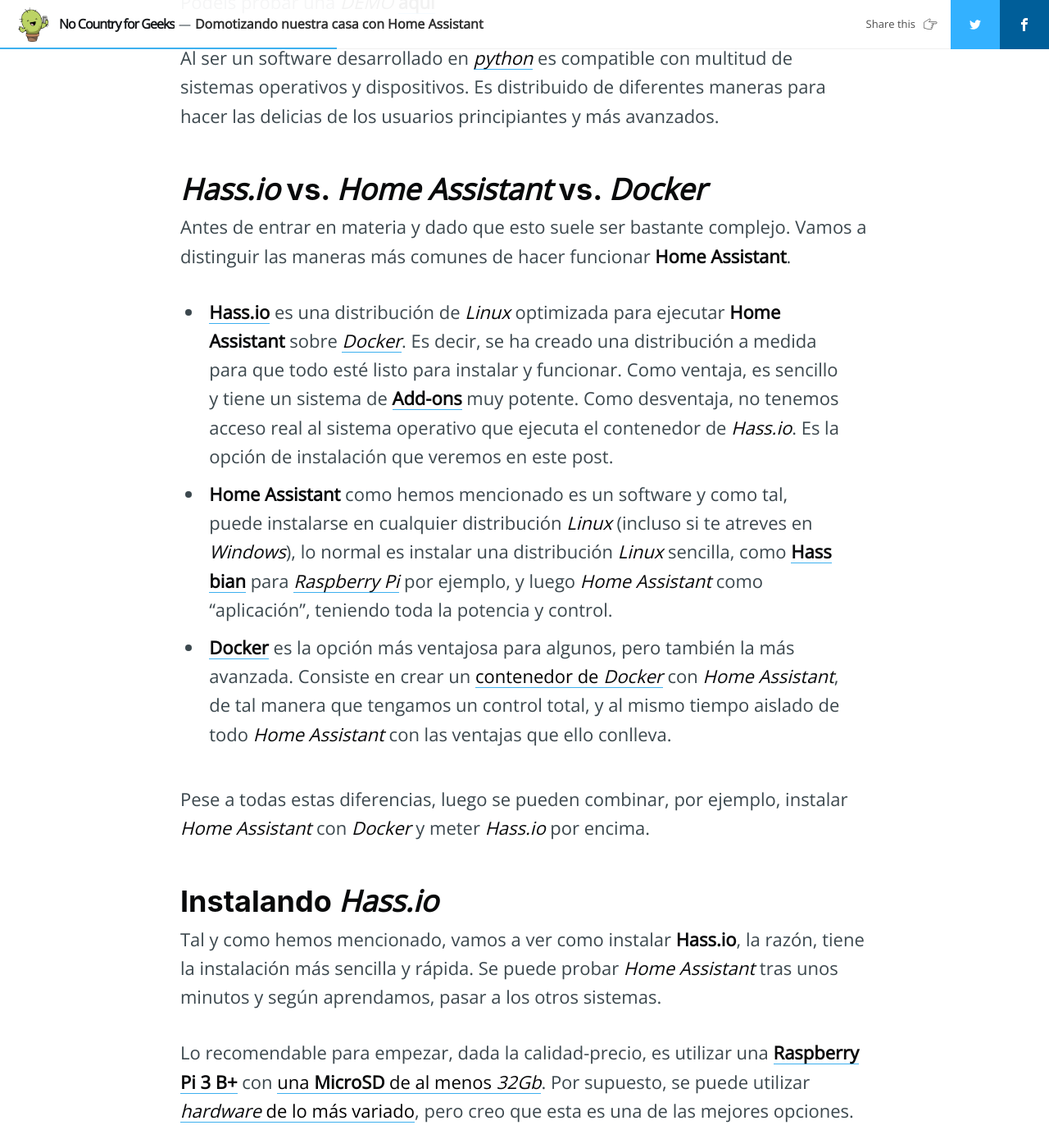
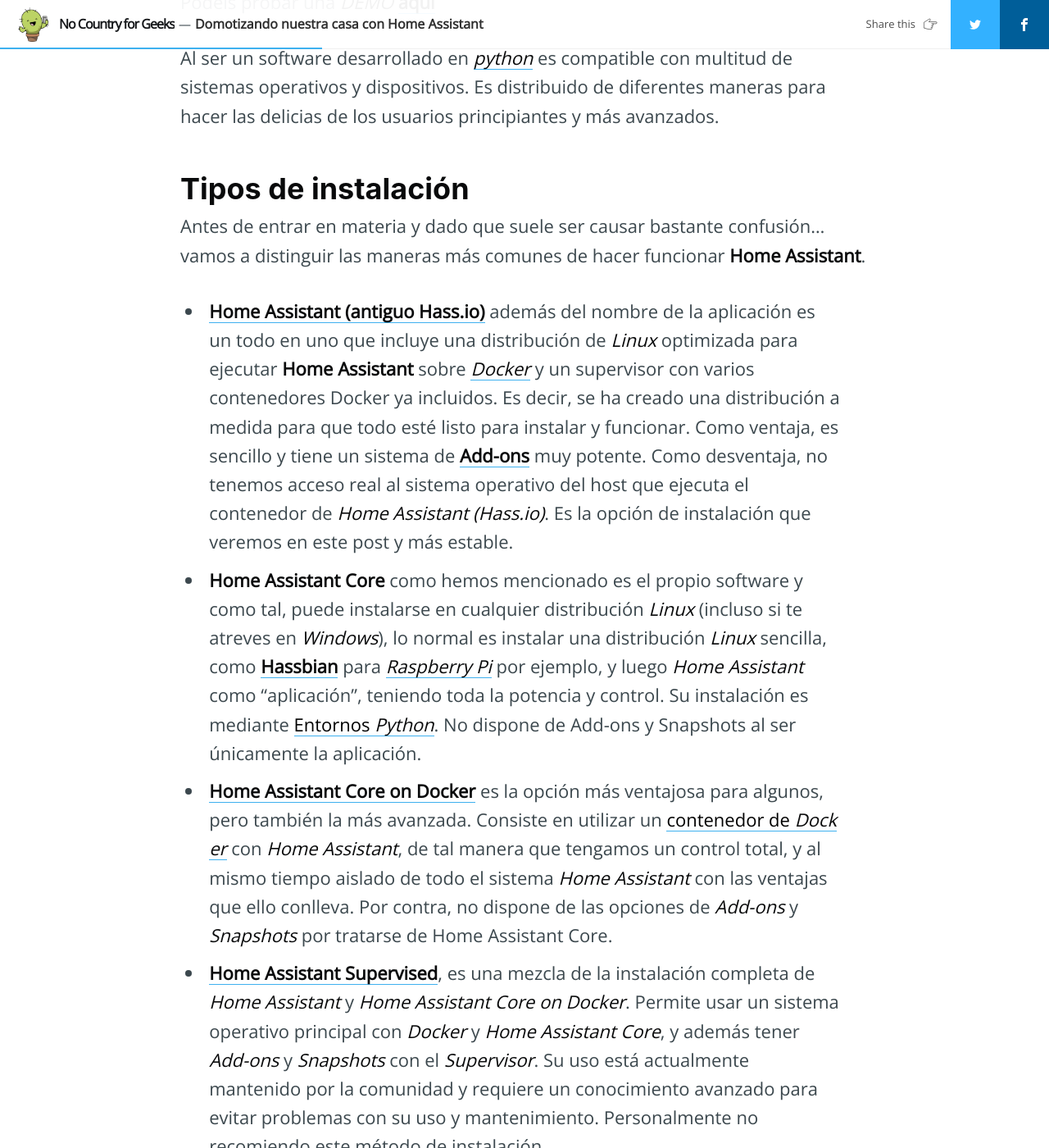
Before and after one commit to NoCountryForGeeks/nocountryforgeeks.github.io, a Jekyll site: the page built from _posts/2019-07-17-domotizando-nuestra-casa-con-home-assistant.md, in a window 1280 px wide and 1400 px high, scrolled down 3073 px. Shown: the whole window at 82% size. Built offline with Jekyll 4.4.1, drawn with Linux system fonts in a browser that asks for light colours; nearby versions of some CDN libraries; comment, search, counter and statistics services are not loaded; some of the changed text lies outside the part shown.

Commit message:
[Post] Actualizar post 'Domotizando nuestra casa con Home Assistant' con los cambios de Home Assistant (#55)

````diff
--- a/_posts/2019-07-17-domotizando-nuestra-casa-con-home-assistant.md
+++ b/_posts/2019-07-17-domotizando-nuestra-casa-con-home-assistant.md
@@ -33,38 +34,37 @@ Podéis probar una *DEMO* [**aquí**](https://demo.home-assistant.io/#/lovelace/
 
 Al ser un software desarrollado en [*python*](https://www.python.org/) es compatible con multitud de sistemas operativos y dispositivos. Es distribuido de diferentes maneras para hacer las delicias de los usuarios principiantes y más avanzados.
 
-## *Hass.io* vs. *Home Assistant* vs. *Docker*
+## Tipos de instalación
 
-Antes de entrar en materia y dado que esto suele ser bastante complejo. Vamos a distinguir las maneras más comunes de hacer funcionar **Home Assistant**.
+Antes de entrar en materia y dado que suele ser causar bastante confusión... vamos a distinguir las maneras más comunes de hacer funcionar **Home Assistant**.
 
-- [**Hass.io**](https://www.home-assistant.io/hassio/installation/) es una distribución de *Linux* optimizada para ejecutar **Home Assistant** sobre [*Docker*](https://www.nocountryforgeeks.com/contenerizacion-de-aplicaciones-en-docker/). Es decir, se ha creado una distribución a medida para que todo esté listo para instalar y funcionar. Como ventaja, es sencillo y tiene un sistema de [**Add-ons**](https://www.home-assistant.io/addons/) muy potente. Como desventaja, no tenemos acceso real al sistema operativo que ejecuta el contenedor de *Hass.io*. Es la opción de instalación que veremos en este post.
-- **Home Assistant** como hemos mencionado es un software y como tal, puede instalarse en cualquier distribución *Linux* (incluso si te atreves en *Windows*), lo normal es instalar una distribución *Linux* sencilla, como [**Hassbian**](https://www.home-assistant.io/docs/hassbian/installation/) para [*Raspberry Pi*](https://www.raspberrypi.org/) por ejemplo, y luego *Home Assistant* como "aplicación", teniendo toda la potencia y control.
-- [**Docker**](https://www.home-assistant.io/docs/installation/docker/) es la opción más ventajosa para algunos, pero también la más avanzada. Consiste en crear un [contenedor de *Docker*](https://www.nocountryforgeeks.com/contenerizacion-de-aplicaciones-en-docker/) con *Home Assistant*, de tal manera que tengamos un control total, y al mismo tiempo aislado de todo *Home Assistant* con las ventajas que ello conlleva.
+- [**Home Assistant (antiguo Hass.io)**](https://www.home-assistant.io/getting-started/) además del nombre de la aplicación es un todo en uno que incluye una distribución de *Linux* optimizada para ejecutar **Home Assistant** sobre [*Docker*](https://www.nocountryforgeeks.com/contenerizacion-de-aplicaciones-en-docker/) y un supervisor con varios contenedores Docker ya incluidos. Es decir, se ha creado una distribución a medida para que todo esté listo para instalar y funcionar. Como ventaja, es sencillo y tiene un sistema de [**Add-ons**](https://www.home-assistant.io/addons/) muy potente. Como desventaja, no tenemos acceso real al sistema operativo del host que ejecuta el contenedor de *Home Assistant (Hass.io)*. Es la opción de instalación que veremos en este post y más estable.
+- **Home Assistant Core** como hemos mencionado es el propio software y como tal, puede instalarse en cualquier distribución *Linux* (incluso si te atreves en *Windows*), lo normal es instalar una distribución *Linux* sencilla, como [**Hassbian**](https://www.home-assistant.io/docs/hassbian/installation/) para [*Raspberry Pi*](https://www.raspberrypi.org/) por ejemplo, y luego *Home Assistant* como "aplicación", teniendo toda la potencia y control. Su instalación es mediante [Entornos *Python*](https://www.home-assistant.io/docs/installation/virtualenv/). No dispone de Add-ons y Snapshots al ser únicamente la aplicación.
+- [**Home Assistant Core on Docker**](https://www.home-assistant.io/docs/installation/docker/) es la opción más ventajosa para algunos, pero también la más avanzada. Consiste en utilizar un [contenedor de *Docker*](https://www.nocountryforgeeks.com/contenerizacion-de-aplicaciones-en-docker/) con *Home Assistant*, de tal manera que tengamos un control total, y al mismo tiempo aislado de todo el sistema *Home Assistant* con las ventajas que ello conlleva. Por contra, no dispone de las opciones de *Add-ons* y *Snapshots* por tratarse de Home Assistant Core.
+- [**Home Assistant Supervised**](https://github.com/home-assistant/supervised-installer), es una mezcla de la instalación completa de *Home Assistant* y *Home Assistant Core on Docker*. Permite usar un sistema operativo principal con *Docker* y *Home Assistant Core*, y además tener *Add-ons* y *Snapshots* con el *Supervisor*. Su uso está actualmente mantenido por la comunidad y requiere un conocimiento avanzado para evitar problemas con su uso y mantenimiento. Personalmente no recomiendo este método de instalación.
 
-Pese a todas estas diferencias, luego se pueden combinar, por ejemplo, instalar *Home Assistant* con *Docker* y meter *Hass.io* por encima.
+## Instalando *Home Assistant*
 
-## Instalando *Hass.io*
-
-Tal y como hemos mencionado, vamos a ver como instalar **Hass.io**, la razón, tiene la instalación más sencilla y rápida. Se puede probar *Home Assistant* tras unos minutos y según aprendamos, pasar a los otros sistemas.
+Tal y como hemos mencionado, vamos a ver como instalar el sistema completo ***Home Assistant (Hass.io)***, la razón, tiene la instalación más sencilla y rápida. Se puede probar *Home Assistant* tras unos minutos y según ganemos conocimientos, pasar a los otros tipos de instalación más avanzada.
 
 Lo recomendable para empezar, dada la calidad-precio, es utilizar una [**Raspberry Pi 3 B+**](https://amzn.to/2lBMWFL) con [una **MicroSD** de al menos *32Gb*](https://amzn.to/2lBMWFL). Por supuesto, se puede utilizar [*hardware* de lo más variado](https://www.home-assistant.io/hassio/installation/), pero creo que esta es una de las mejores opciones.
 
-1. Descargamos la imagen más actual de *Hass.io* para nuestro dispositivo. En el momento de escribir este artículo, [**Hass.io 2.12** para *Raspberry Pi 3 B / B+ 32bit*](https://github.com/home-assistant/hassos/releases/download/2.12/hassos_rpi3-2.12.img.gz).
+1. Descargamos la imagen más actual de [para nuestro dispositivo](https://www.home-assistant.io/hassio/installation/). En el momento de escribir este artículo, [**Hassos 4.12** para *Raspberry Pi 3 B / B+ 32bit*](https://github.com/home-assistant/hassos/releases/download/2.12/hassos_rpi3-4.12.img.gz).
 
-2. Descargamos e instalamos en nuestro ordenador un quemador de imágenes en tarjetas *SD*. A mí me gusta [**balenaEtcher**](https://www.balena.io/etcher).
+2. Descargamos e instalamos en nuestro ordenador un grabador de imágenes en tarjetas *SD*. A mí me gusta [**balenaEtcher**](https://www.balena.io/etcher).
 
-3. Quemamos la imagen en la tarjeta *SD*. Para ello, basta con abrir el programa previamente instalado, insertar la tarjeta *SD* en el lector, seleccionar la imagen descargada en el **paso 1** y hacer clic en *Flash*. No extraigáis la tarjeta todavía.
+3. Grabamos la imagen en la tarjeta *SD*. Para ello, basta con abrir el programa previamente instalado, insertar la tarjeta *SD* en el lector, seleccionar la imagen descargada en el **paso 1** y hacer clic en *Flash*. No extraigás la tarjeta todavía.
 
     ![balenaEtcher](/assets/images/posts/2019-07-17-domotizando-nuestra-casa-con-home-assistant/image01.gif)
 
 4. **Opcional**, pero que os recomiendo encarecidamente es crear un archivo para configurar la conexión de red del dispositivo, es un paso algo complicado, vamos por partes.
 
-    Mi recomendación personal pasa por asignar una ***IP* estática** a nuestra *Raspberry Pi*. Aunque se pueden reservar *IPs* en el *Router*, creo que una mejor opción es crear un rango de *IPs* dinámicas (*DCHP*) a partir de un número alto de dispositivos, por ejemplo, ``192.168.1.128-255``, de tal manera que todas las *IPs* inferiores a *128* las podremos usar para dispositivos con *IP* estática. Todo ello conectando un cable ***Ethernet*** entre el dispositivo y el *Router*.
+    Mi recomendación personal pasa por asignar una ***IP* estática** a nuestra *Raspberry Pi*. Aunque se pueden reservar *IPs* en el *Router*, creo que una mejor opción es crear un rango de *IPs* dinámicas (*DCHP*) a partir de un número alto de dispositivos, por ejemplo, ``192.168.1.128-255``, de tal manera que todas las *IPs* inferiores a *128* las podremos usar para dispositivos con *IP* fija. Todo ello conectando un cable ***Ethernet*** entre el dispositivo y el *Router*.
 
     1. Abrimos el directorio de la tarjeta *SD* recién creada y creamos los directorios *`CONFIG`* y dentro *`network`*. Por último, el fichero *`my-network`* dentro de este último, sin extensión. Quedará **`X:\CONFIG\network\my-network`**.
     2. Editamos el fichero **`my-network`** e incluimos el siguiente código:
 
-        ```
+        ```conf
         [connection]
         id=my-network
         uuid=d55162b4-6152-4310-9312-8f4c54d86afa
@@ -84,9 +84,9 @@ Lo recomendable para empezar, dada la calidad-precio, es utilizar una [**Raspber
 
 5. Expulsamos la tarjeta *SD* del ordenador y la introducimos dentro de la *Raspberry Pi*. La enchufamos a la corriente y esperamos, depende del dispositivo la descarga de última versión e instalación puede llevar **hasta 20 minutos**.
 
-    ![Instalando Hass.io](/assets/images/posts/2019-07-17-domotizando-nuestra-casa-con-home-assistant/image02.jpg)
+    ![Instalando Home Assistant](/assets/images/posts/2019-07-17-domotizando-nuestra-casa-con-home-assistant/image02.jpg)
 
-6. Mientras tanto, podemos buscar el manual de nuestro *Router* y ver si tiene disponible **mDNS**, en cuyo caso, podremos acceder a la interfaz gráfica de *Home Assistant* desde cualquier otro dispositivo accediendo con el navegador a la siguiente dirección: **http://hassio.local:8123**, en caso contrario, y dado que hemos configurado una *IP* estática en nuestro servidor, podremos acceder a la interfaz con la dirección: **http://192.168.1.4:8123** (siendo la *IP* la puesta anteriormente en el fichero de configuración de red).
+6. Mientras tanto, podemos buscar el manual de nuestro *Router* y ver si tiene disponible **mDNS**, en cuyo caso, podremos acceder a la interfaz gráfica de *Home Assistant* desde cualquier otro dispositivo accediendo con el navegador a la siguiente dirección: **http://homeassistant.local:8123**, en caso contrario, y dado que hemos configurado una *IP* estática en nuestro servidor, podremos acceder a la interfaz con la dirección: **http://192.168.1.4:8123** (siendo la *IP* la puesta anteriormente en el fichero de configuración de red).
 
 ## Configuración básica
 
````
Also changed, not shown: other parts of _posts/2019-07-17-domotizando-nuestra-casa-con-home-assistant.md (+1 -0 lines).
